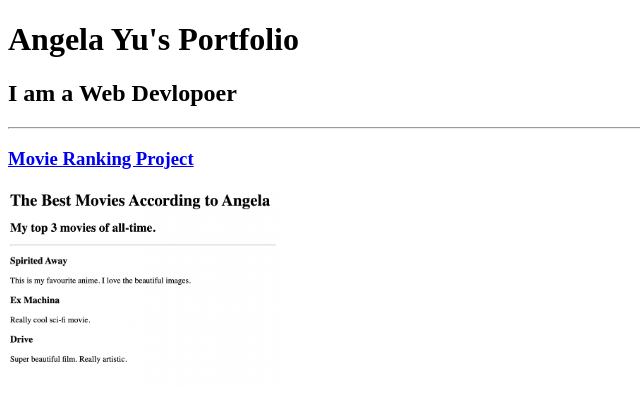
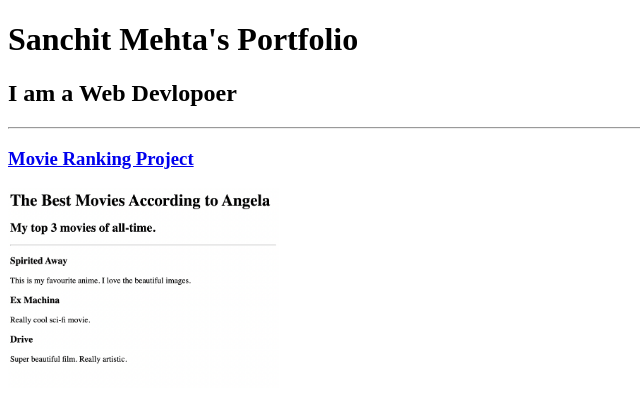
Before and after one commit to mehtasanchit/-html-portfolio, a plain HTML site: page index.html in a window 1280 px wide. Shown: the top 408 px of the page, without its empty margins (0-640 px from the left). Drawn offline with Linux system fonts and the light colour scheme.

Commit message:
Update index.html

```diff
--- a/index.html
+++ b/index.html
@@ -20,7 +20,7 @@ https://developer.mozilla.org/en-US/docs/Web/HTML/Element/img#attr-height -->
     <title>Portfolio</title>
 </head>
 <body>
-    <h1>Angela Yu's Portfolio</h1>
+    <h1>Sanchit Mehta's Portfolio</h1>
     <h2>I am a Web Devlopoer</h2>
     <hr />
     <a href="./public/movie-ranking.html"><h3>Movie Ranking Project</h3></a>
```
